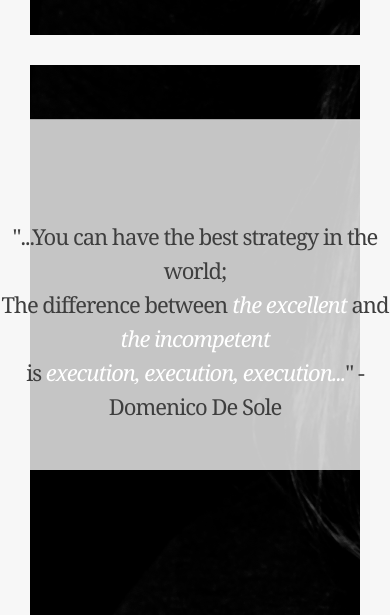
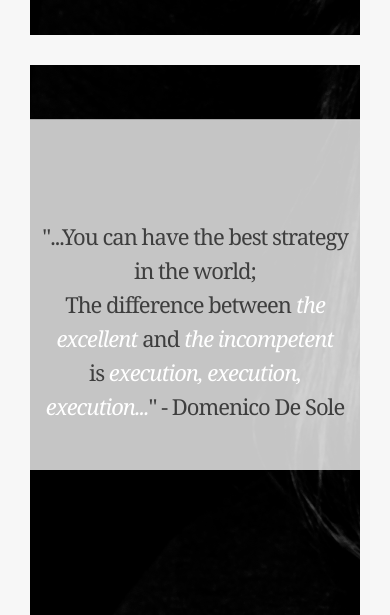
Before and after one commit to mjeverson/personal-trish, a PHP site: page / in a window 390 px wide. Shown: the part 779-1394 px from the top of the page. Run offline with PHP 8.4, Linux system fonts and the light colour scheme.

Commit message:
fixed margins of bar copy on mobile

```diff
--- a/_Global/css/main.css
+++ b/_Global/css/main.css
@@ -196,18 +196,16 @@ section.parallax > div {
 
 @media screen and (max-width: 768px){
 /* TODO:
-    Hide  main head nav
-    Show mobile icon
     JS click event to show subheaders
     background size (trish & parallax)
-    link icons min width
-
+    Line breaks, different divs on smaller media or maybe font size?
 */
     .header .mobile-menu {display:inline-block;}
     .header .nav-container {display:none;}
 
     section.text .story.primary {padding-top:20%;}
     section.text .story.secondary {padding-top:25%;}
+    section.bar .story {left:5vh;right:5vh;}
     section.contact {padding-top:20vh;}
     section.contact .story {padding-top:30%;}
     section.contact .gif-copy-container {height:150px;margin-top:20px;}
```
